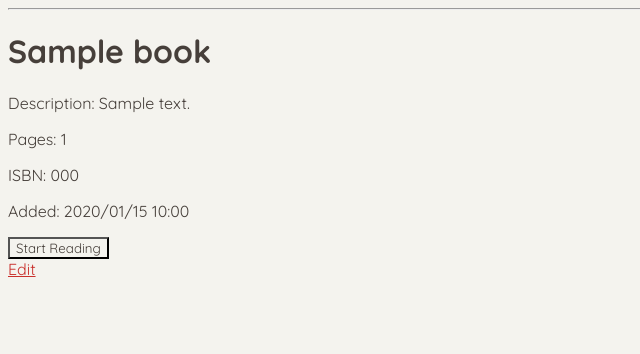
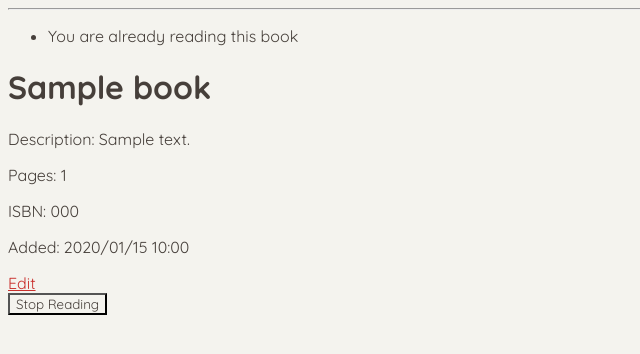
Before and after one commit to Lewish1998/MyLibrary, a Flask app: page /books/1 in a window 1280 px wide. Shown: the part 28-382 px from the top of the page, without its empty margins (0-640 px from the left). Run offline with Flask 3, Linux system fonts and the light colour scheme; a user stored in the database is signed in; tables that the repository leaves empty hold one stand-in row (values such as "Sample post").

Commit message:
complete book

```diff
--- a/app/forms.py
+++ b/app/forms.py
@@ -67,3 +67,7 @@ class EditBook(FlaskForm):
 class SearchBook(FlaskForm):
     title = StringField('Title', validators=[DataRequired()])
     submit = SubmitField('Search')
+
+class UpdateCurrentlyReadingForm(FlaskForm):
+    current_page = IntegerField('Current Page', validators=[DataRequired()])
+    submit = SubmitField('Update')
--- a/app/models.py
+++ b/app/models.py
@@ -61,6 +61,7 @@ class UserBook(db.Model):
     user_id = db.Column(db.Integer, db.ForeignKey('user.id'), nullable=False)
     book_id = db.Column(db.Integer, db.ForeignKey('book.id'), nullable=False)
     current_page = db.Column(db.Integer, nullable=False, default=0)
+    complete = db.Column(db.Boolean, default=False)
     # Relationships
     user = db.relationship('User', back_populates='user_books')
     book = db.relationship('Book', back_populates='user_books')
--- a/app/routes.py
+++ b/app/routes.py
@@ -1,6 +1,6 @@
 from app import app, db
 from app.models import User, Book, UserBook
-from app.forms import RegistrationForm, LoginForm, UserSettingsForm, AddBook, EditBook
+from app.forms import RegistrationForm, LoginForm, UserSettingsForm, AddBook, EditBook, UpdateCurrentlyReadingForm
 from flask import render_template, redirect, url_for, flash
 from flask_login import current_user, login_user, login_required, logout_user
 import sqlalchemy as sa
@@ -15,9 +15,10 @@ email = os.environ.get('EMAIL')
 @app.route('/')
 @login_required
 def index():
+    form = UpdateCurrentlyReadingForm()
     user_books = UserBook.query.filter_by(user_id=current_user.id).all()
     books = Book.query.filter_by(added_by=current_user.id).all()
-    return render_template('index.html', books=books, current_user=current_user, user_books=user_books)
+    return render_template('index.html', books=books, current_user=current_user, user_books=user_books, form=form)
 
 @app.route('/login', methods=['GET', 'POST'])
 def login():
@@ -141,7 +142,10 @@ def delete_book(book_id):
 @login_required
 def book_detail(book_id):
     book = Book.query.get_or_404(book_id)
-    return render_template('book_detail.html', book=book, current_user=current_user)
+    already_reading = UserBook.query.filter_by(user_id=current_user.id, book_id=book_id).first()
+    if already_reading:
+        flash('You are already reading this book', 'info')
+    return render_template('book_detail.html', book=book, current_user=current_user, already_reading=already_reading)
 
 @app.route('/start_reading/<int:book_id>', methods=['POST'])
 @login_required
@@ -161,3 +165,56 @@ def start_reading(book_id):
         flash('You have started reading this book', 'success')
 
     return redirect(url_for('get_books'))
+
+@app.route('/stop_reading/<int:book_id>', methods=['POST'])
+@login_required
+def stop_reading(book_id):
+    book = Book.query.get(book_id)
+    if not book:
+        flash('Book not found', 'error')
+        return redirect(url_for('get_books'))
+
+    already_reading = UserBook.query.filter_by(user_id=current_user.id, book_id=book_id).first()
+    if already_reading:
+        db.session.delete(already_reading)
+        db.session.commit()
+        flash('Book removed from currently reading', 'success')
+    else:
+        flash('You are not reading this book', 'info')
+
+
+    return redirect(url_for('get_books'))
+
+@app.route('/update_page/<int:user_book_id>', methods=['POST'])
+@login_required
+def update_page(user_book_id):
+    user_book = UserBook.query.get_or_404(user_book_id)
+
+    # Ensure the current user is the owner of the UserBook entry
+    if user_book.user_id != current_user.id:
+        flash("You are not authorized to update this book.", "error")
+        return redirect(url_for('index'))
+
+    # Update the current page
+    current_page = request.form.get('current_page', type=int)
+    if current_page is not None: # Doesn't work if no pages input as non mandatory and 0 <= current_page <= user_book.book.pages:
+        user_book.current_page = current_page
+        db.session.commit()
+        flash(f'Updated current page for {user_book.book.title} to {current_page}.', 'success')
+    else:
+        flash(f'Invalid page number.', 'error')
+
+    return redirect(url_for('index'))
+
+@app.route('/toggle_complete/<int:book_id>', methods=['POST'])
+@login_required
+def toggle_complete(book_id):
+    user_book = UserBook.query.filter_by(user_id=current_user.id, book_id=book_id).first()
+    if user_book:
+        user_book.complete = not user_book.complete
+        db.session.commit()
+        flash(f'Book {"complete" if user_book.complete else "restarted"}', 'success')
+    else:
+        flash('You are not reading this book', 'error')
+
+    return redirect(url_for('index'))
--- a/app/templates/book_detail.html
+++ b/app/templates/book_detail.html
@@ -12,15 +12,21 @@
     {% endfor %}
 </p>
 <p>Added: {{ book.added.strftime('%Y/%m/%d %H:%M') }}</p>
+
 {% if book.added_by == current_user.id %}
+<a href="/edit_book/{{book.id}}">Edit</a>
+{% endif %}
 
 {% if current_user.is_authenticated %}
-<!-- Button to start reading -->
-<form action="{{ url_for('start_reading', book_id=book.id) }}" method="POST">
-    <button type="submit">Start Reading</button>
-</form>
+    {% if book.id == already_reading.book_id %}
+        <form action="{{ url_for('stop_reading', book_id=book.id) }}" method="POST">
+            <button type="submit">Stop Reading</button>
+        </form>
+    {% else %}
+        <form action="{{ url_for('start_reading', book_id=book.id) }}" method="POST">
+            <button type="submit">Start Reading</button>
+        </form>
+    {% endif %}
 {% endif %}
 
-<a href="/edit_book/{{book.id}}">Edit</a>
-{% endif %}
 {% endblock content %}
```
Also changed, not shown: app/templates/index.html (+20 -5 lines), README.md.
